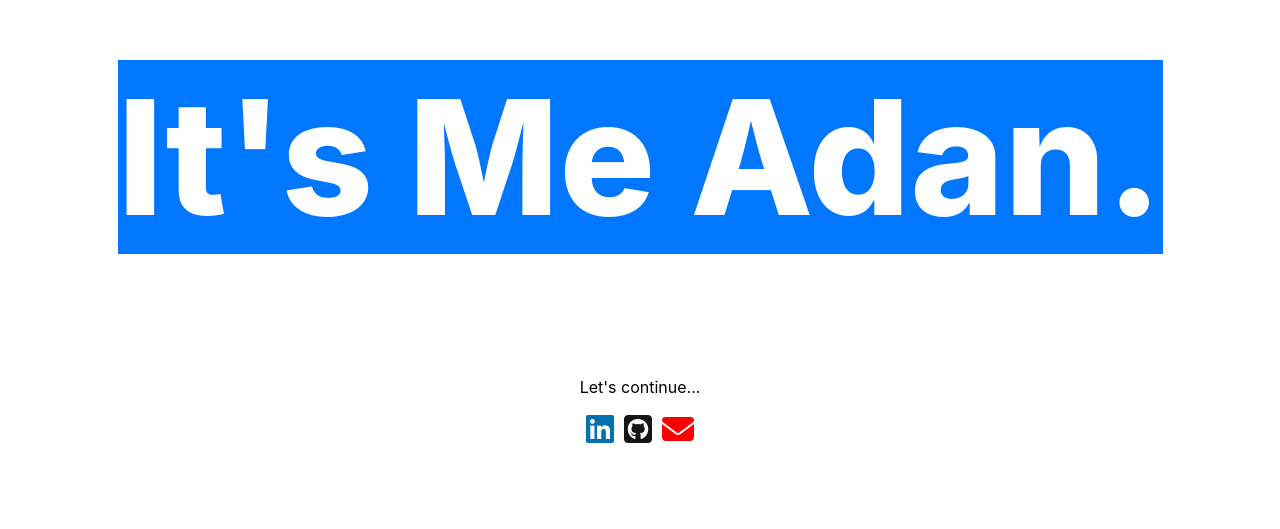
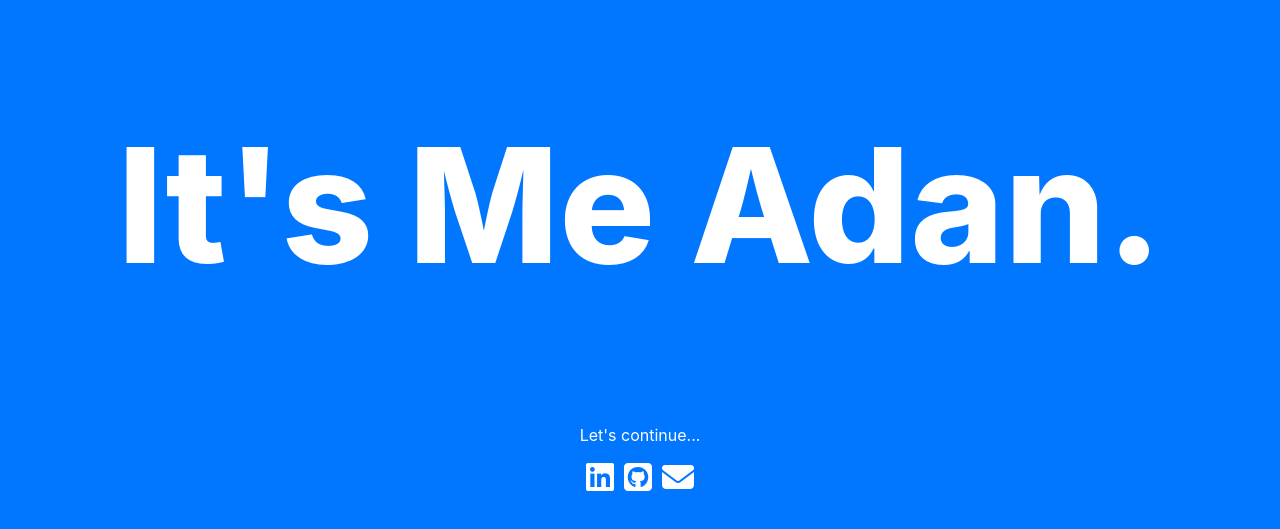
Before and after one commit to adanmillard/personalwebpage, a React (Create React App) app: page / in a window 1280 px wide. Shown: the part 153-682 px from the top of the page. Built offline with nearby package versions, Linux system fonts and the light colour scheme.

Commit message:
added routes, changed style

```diff
--- a/package.json
+++ b/package.json
@@ -40,5 +40,8 @@
       "last 1 firefox version",
       "last 1 safari version"
     ]
+  },
+  "devDependencies": {
+    "react-router-dom": "^6.4.5"
   }
 }
--- a/src/App.tsx
+++ b/src/App.tsx
@@ -1,16 +1,21 @@
 import "./App.css";
+import ReactDOM from "react-dom/client";
+import { BrowserRouter, Routes, Route } from "react-router-dom";
 import { Navbar } from "./Components/NavBar/Navbar";
 import { Homepage } from "./pages/Homepage";
-import { WorkExperience } from "./pages/WorkExperience"
+import { WorkExperience } from "./pages/WorkExperience";
 
 function App() {
   return (
-    <div className="App">
-      {/* <Navbar /> */}
-      {/* <hr></hr> */}
-      <Homepage />
-      {/* <WorkExperience/> */}
-    </div>
+    <BrowserRouter>
+      <Routes>
+        {/* <Navbar /> */}
+        {/* <hr></hr> */}
+        <Route path="/" element={<Homepage />} />
+        <Route path="/workexperience" element={<WorkExperience />} />
+        {/* <WorkExperience/> */}
+      </Routes>
+    </BrowserRouter>
   );
 }
 
--- a/src/Components/HomepageBody/HomepageBody.tsx
+++ b/src/Components/HomepageBody/HomepageBody.tsx
@@ -1,17 +1,31 @@
+import { useState } from "react";
+import { redirect, useNavigate } from "react-router-dom";
 import "./homepageBody.css";
 
 type IShowNav = {
   showNavComponent: (params: any) => any;
 };
 
+type RedirectFunction = (url: string, init?: number | ResponseInit) => Response;
+
 export const HomepageBody = ({ showNavComponent }: IShowNav) => {
+  let navigate = useNavigate();
+
+  const handleRoute = () => {
+    navigate("/workexperience");
+  };
+
   return (
     <div className="homepage-body-container">
       <h1>It's Me Adan.</h1>
-      <p>Let's continue...</p>
+      <p onClick={handleRoute}>Let's continue...</p>
       <div className="homepage-icon-container">
-        <a title="Linkedin"><i className="fa-brands fa-linkedin"></i></a>
-        <a href="https://github.com/adanmillard" target="_blank" title="GitHub"><i className="fa-brands fa-square-github"></i></a>
+        <a title="Linkedin">
+          <i className="fa-brands fa-linkedin"></i>
+        </a>
+        <a href="https://github.com/adanmillard" target="_blank" title="GitHub">
+          <i className="fa-brands fa-square-github"></i>
+        </a>
         <i className="fa-solid fa-envelope" title="Email"></i>
       </div>
     </div>
--- a/src/Components/HomepageBody/homepageBody.css
+++ b/src/Components/HomepageBody/homepageBody.css
@@ -3,16 +3,17 @@
   flex-direction: column;
   justify-content: center;
   align-items: center;
-  height: 88vh;
+  background-color: #0077fe;
+  height: 100vh;
   width: 100%;
 }
 .homepage-body-container h1 {
   font-size: 10em;
   color: white;
   font-weight: 800;
-  background-color: #0077fe;
 }
 .homepage-body-container p {
+  color: white;
   align-self: inherit;
   cursor: pointer;
 }
@@ -25,12 +26,17 @@
   cursor: pointer;
   font-size: 2rem;
 }
-.homepage-body-container .homepage-icon-container .fa-linkedin {
-  color: #0072b1;
+.homepage-body-container .homepage-icon-container .fa-envelope,
+.homepage-body-container .homepage-icon-container .fa-linkedin,
+.homepage-body-container .homepage-icon-container .fa-square-github {
+  color: white;
 }
-.homepage-body-container .homepage-icon-container .fa-square-github {
-  color: #171515;
+.homepage-body-container .homepage-icon-container .fa-linkedin:hover {
+  color: #0072b1 !important;
 }
-.homepage-body-container .homepage-icon-container .fa-envelope {
-  color: red;
+.homepage-body-container .homepage-icon-container .fa-square-github:hover {
+  color: #171515 !important;
+}
+.homepage-body-container .homepage-icon-container .fa-envelope:hover {
+  color: red !important;
 }/*# sourceMappingURL=homepageBody.css.map */
--- a/src/Components/HomepageBody/homepageBody.scss
+++ b/src/Components/HomepageBody/homepageBody.scss
@@ -3,35 +3,42 @@
   flex-direction: column;
   justify-content: center;
   align-items: center;
-  height: 88vh;
+  background-color: #0077fe;
+  height: 100vh;
   width: 100%;
   h1 {
     font-size: 10em;
     color: white;
     font-weight: 800;
-    background-color: #0077fe;
   }
   p {
+    color: white;
     align-self: inherit;
     cursor: pointer;
   }
-  .homepage-icon-container{
+  .homepage-icon-container {
     width: 10%;
     // outline: 1px solid black;
     display: flex;
     justify-content: space-evenly;
-    i{
+    i {
       cursor: pointer;
       font-size: 2rem;
     }
-    .fa-linkedin{
-      color: #0072b1;
+    .fa-envelope,
+    .fa-linkedin,
+    .fa-square-github {
+      color: white;
     }
-    .fa-square-github{
-      color: #171515;
+
+    .fa-linkedin:hover {
+      color: #0072b1 !important;
     }
-    .fa-envelope{
-      color: red;
+    .fa-square-github:hover {
+      color: #171515 !important;
+    }
+    .fa-envelope:hover {
+      color: red !important;
     }
   }
 }
```
Also changed, not shown: 2 other files (tests, documents, lock files or other folders).
